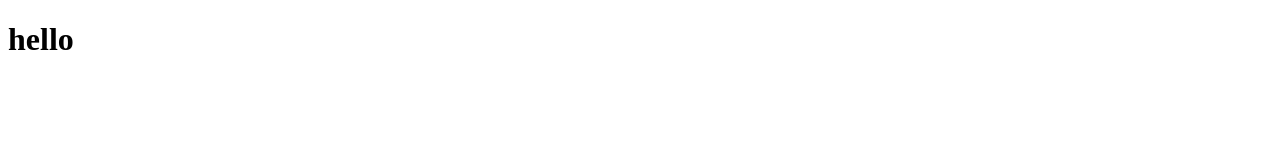
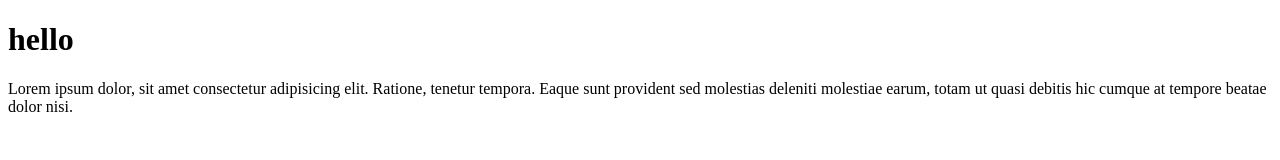
Before and after one commit to FroniWahyudi/tutorGit2, a plain HTML site: page index.html in a window 1280 px wide. Drawn offline with Linux system fonts and the light colour scheme.

Commit message:
menambahkan paragraf

```diff
--- a/index.html
+++ b/index.html
@@ -7,5 +7,6 @@
 </head>
 <body>
     <h1>hello</h1>
+    <p>Lorem ipsum dolor, sit amet consectetur adipisicing elit. Ratione, tenetur tempora. Eaque sunt provident sed molestias deleniti molestiae earum, totam ut quasi debitis hic cumque at tempore beatae dolor nisi.</p>
 </body>
 </html>
```
